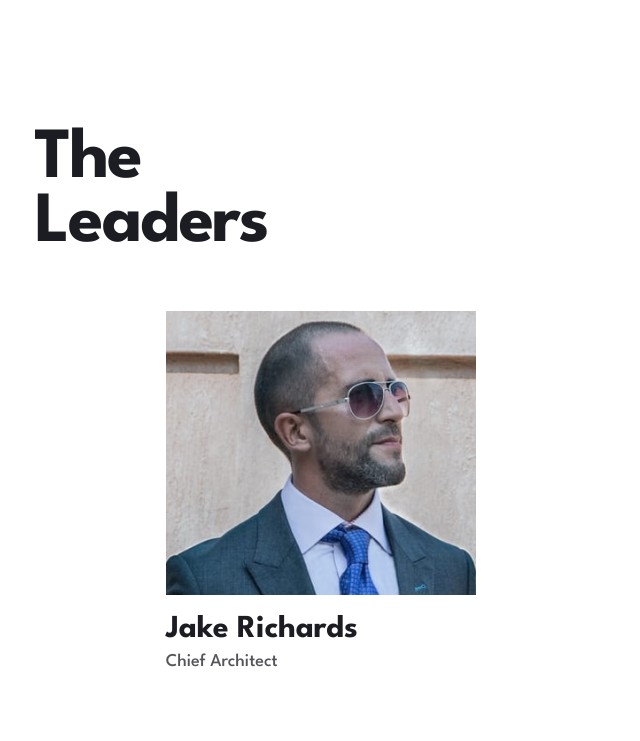
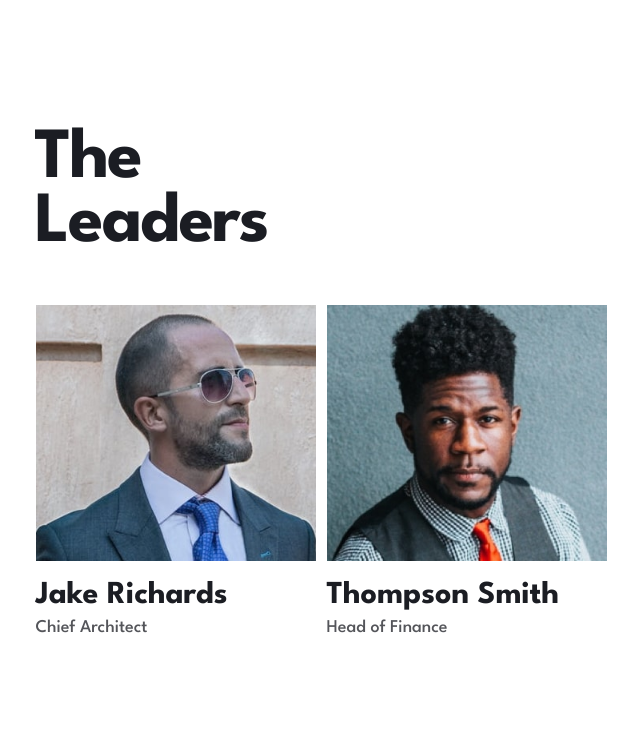
Before and after one commit to richieAiello/arch-studio-website, a React (Vite) app: page /about in a window 1280 px wide. Shown: the part 1600-2341 px from the top of the page, without its empty margins (319-959 px from the left). Built offline with nearby package versions, Linux system fonts and the light colour scheme.

Commit message:
Styles for Leaders.jsx and child components on tablet.

```diff
--- a/src/components/about/leaders/Leaders.jsx
+++ b/src/components/about/leaders/Leaders.jsx
@@ -1,8 +1,9 @@
 import LeadersGrid from './LeadersGrid';
+
 const Leaders = props => {
   return (
-    <section className="container mb-[10.6875rem]">
-      <h2 className="heading text-black-custom capitalize max-w-[8ch] mb-[3.4375rem]">
+    <section className="container--leaders mb-[10.6875rem] md:mb-[14.9375rem]">
+      <h2 className="heading text-black-custom capitalize max-w-[8ch] mb-[3.4375rem] md:mb-[3.0625rem]">
         The Leaders
       </h2>
       <LeadersGrid />
--- a/src/components/about/leaders/LeadersCard.jsx
+++ b/src/components/about/leaders/LeadersCard.jsx
@@ -4,7 +4,7 @@ const LeadersCard = props => {
       <img
         src={`./about/desktop/avatar-${props.image}.jpg`}
         alt=""
-        className="h-[284px] w-[min(100%,311px)] object-cover mb-[0.9375rem]"
+        className="h-[284px] w-[min(100%,311px)] object-cover mb-[0.9375rem] md:h-[256px]"
       />
       <h3 className="heading--sub capitalize">{props.heading}</h3>
       <p className="opacity-75">{props.text}</p>
--- a/src/components/about/leaders/LeadersGrid.jsx
+++ b/src/components/about/leaders/LeadersGrid.jsx
@@ -2,7 +2,10 @@ import LeadersCard from './LeadersCard';
 
 const LeadersGrid = props => {
   return (
-    <div className="grid gap-y-20 mx-auto max-w-max">
+    <div
+      className="grid gap-y-20 mx-auto max-w-max md:grid-cols-[1fr,1fr] md:gap-x-[0.6875rem]
+      md:gap-y-[6.4375rem]"
+    >
       <LeadersCard
         image="jake"
         heading="Jake Richards"
--- a/src/components/contact/ContactContext.jsx
+++ b/src/components/contact/ContactContext.jsx
@@ -1,7 +1,7 @@
 const ContactContext = props => {
   return (
-    <section className="container accent--secondary mb-[4.5rem]">
-      <h2 className="heading text-black-custom capitalize max-w-[8ch]">
+    <section className="container accent--secondary mb-[4.5rem] ">
+      <h2 className="heading text-black-custom capitalize max-w-[8ch] md:mb-[3.875rem]">
         Contact Details
       </h2>
       {props.children}
--- a/src/index.css
+++ b/src/index.css
@@ -37,8 +37,14 @@
   width: min(100%, 573px);
 }
 
+.container--leaders {
+  margin-inline: auto;
+  width: min(100% - 4rem, 311px);
+}
+
 @media (min-width: 768px) {
-  .container--header {
+  .container--header,
+  .container--leaders {
     margin-inline: auto;
     width: 573px;
   }
```
